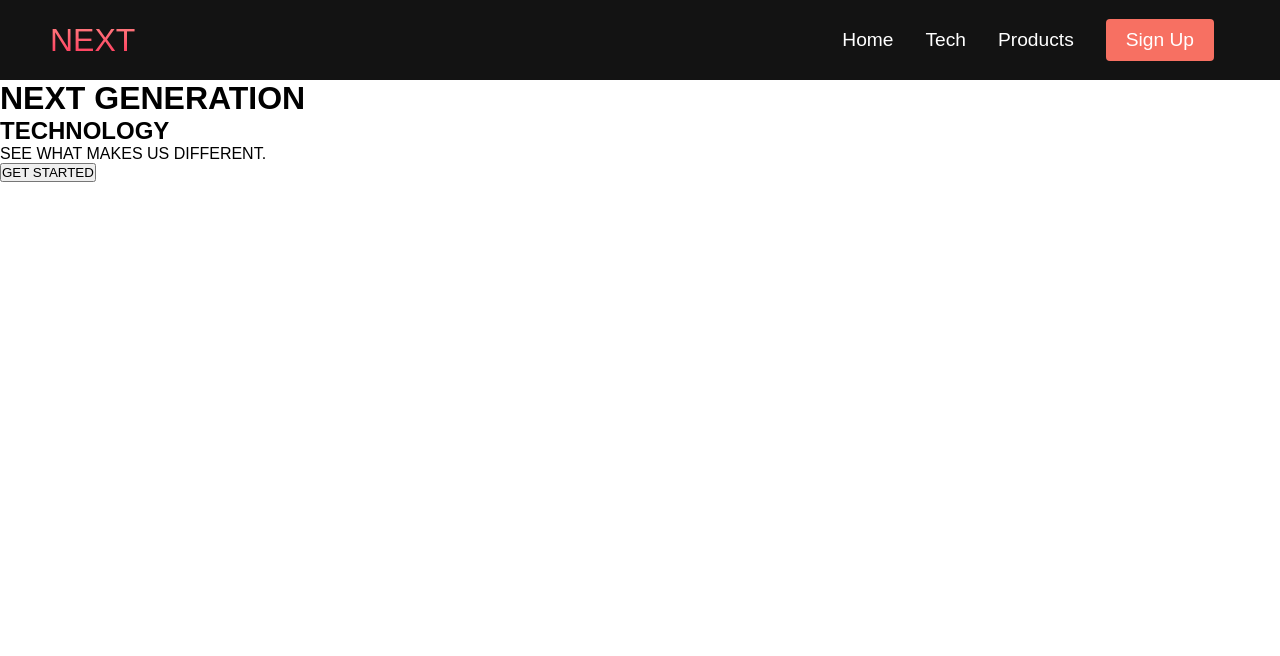
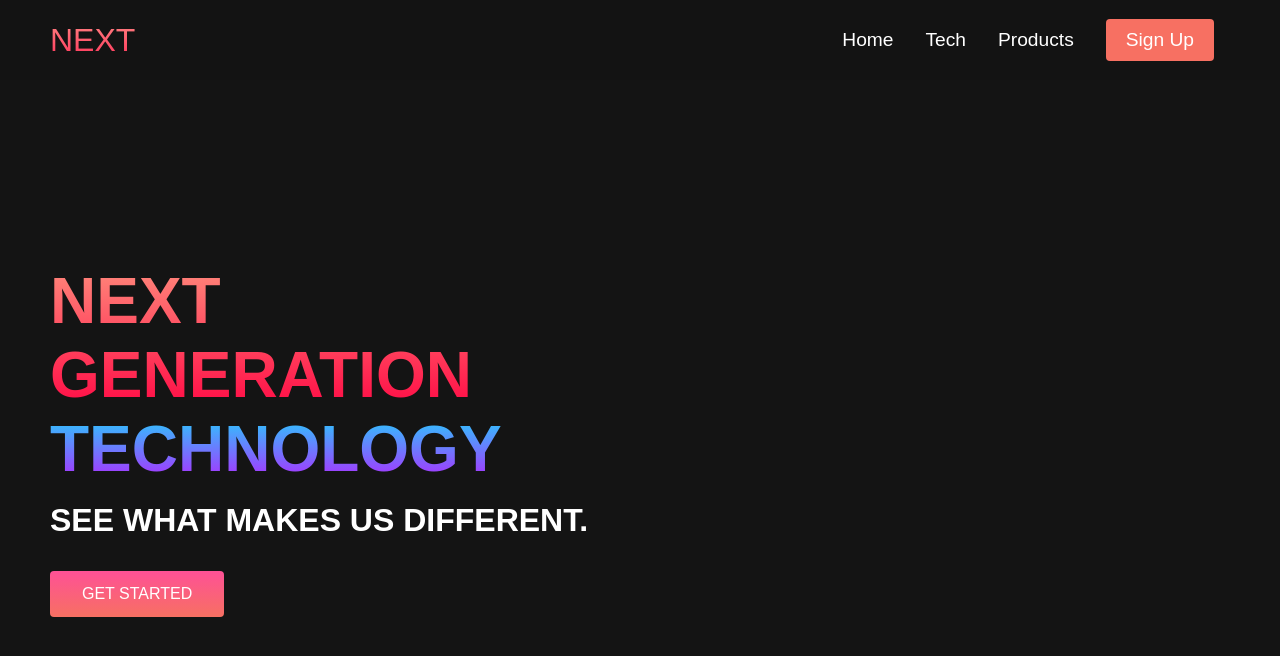
Before and after one commit to HC4444/PurdueMatchmaking, a plain HTML site: page index.html in a window 1280 px wide. Drawn offline with Linux system fonts and the light colour scheme.

Commit message:
new day commit

```diff
--- a/styles.css
+++ b/styles.css
@@ -196,3 +196,120 @@
         transform: translateY(-8px) rotate(-45deg);
     }
 }
+
+.main{
+    background-color:#141414;
+}
+
+.main__container {
+    display: grid;
+    grid-template-columns: 1fr 1fr;
+    align-items: center;
+    justify-self: center;
+    margin: 0 auto;
+    height: 90vh;
+    background-color: #141414;
+    z-index: 1;
+    width: 100%;
+    max-width: 1300px;
+    padding: 0 50px;
+}
+
+
+.main__content h1{
+    font-size: 4rem;
+    background-color: #ff8177;
+    background-image: linear-gradient(to top, #ff0844 0%, #ffb1 100%);
+    background-size: 100%;
+    -webkit-background-clip: text;
+    -moz-background-clip: text;
+    -webkit-text-fill-color: transparent;
+    -moz-text-fill-color: transparent;
+
+}
+
+.main__content h2{
+    font-size: 4rem;
+    background-color: #ff8177;
+    background-image: linear-gradient(to top, #b721ff 0%, #21d4fd 100%);
+    background-size: 100%;
+    -webkit-background-clip: text;
+    -moz-background-clip: text;
+    -webkit-text-fill-color: transparent;
+    -moz-text-fill-color: transparent;
+}
+
+.main__content p{
+    margin-top: 1rem;
+    font-size: 2rem;
+    font-weight: 700;
+    color: #fff;
+}
+
+
+.main__btn {
+    font-size: 1rem;
+    background-image: linear-gradient(to top, #f77062 0%, #fe5196 100%);
+    padding: 14px 32px;
+    border: none;
+    border-radius: 4px;
+    color: #fff;
+    margin-top: 2rem;
+    cursor: pointer;
+    position: relative;
+    transition: all 0.35s;
+    outline: none;
+}
+
+.main__btn a{
+    position: relative;
+    z-index: 2;
+    color: #fff;
+    text-decoration: none;
+}
+
+.main__btn:after {
+    position: absolute;
+    content: '';
+    top: 0;
+    left: 0;
+    width: 0;
+    height: 100%;
+    background: #4837ff;
+    transition: all 0.35s;
+    border-radius: 4px;
+}
+
+.main__btn:hover {
+    color: #fff;
+}
+
+.main__btn:hover:after {
+    width: 100%
+}
+
+.main__img--container{
+    text-align: center;
+}
+
+#main_img {
+    height: 80%;
+    width: 80%;
+}
+
+/* Mobile Responsive */
+@media screen and (max-width: 768px) {
+    .main__container {
+        display: grid;
+        grid-template-columns: auto;
+        align-items: center;
+        width: 100%;
+        margin: 0 auto;
+        height: 99vh;
+    }
+
+    .main__content {
+        text-align: center;
+        margin-bottom: 4rem;
+    }
+}
```
